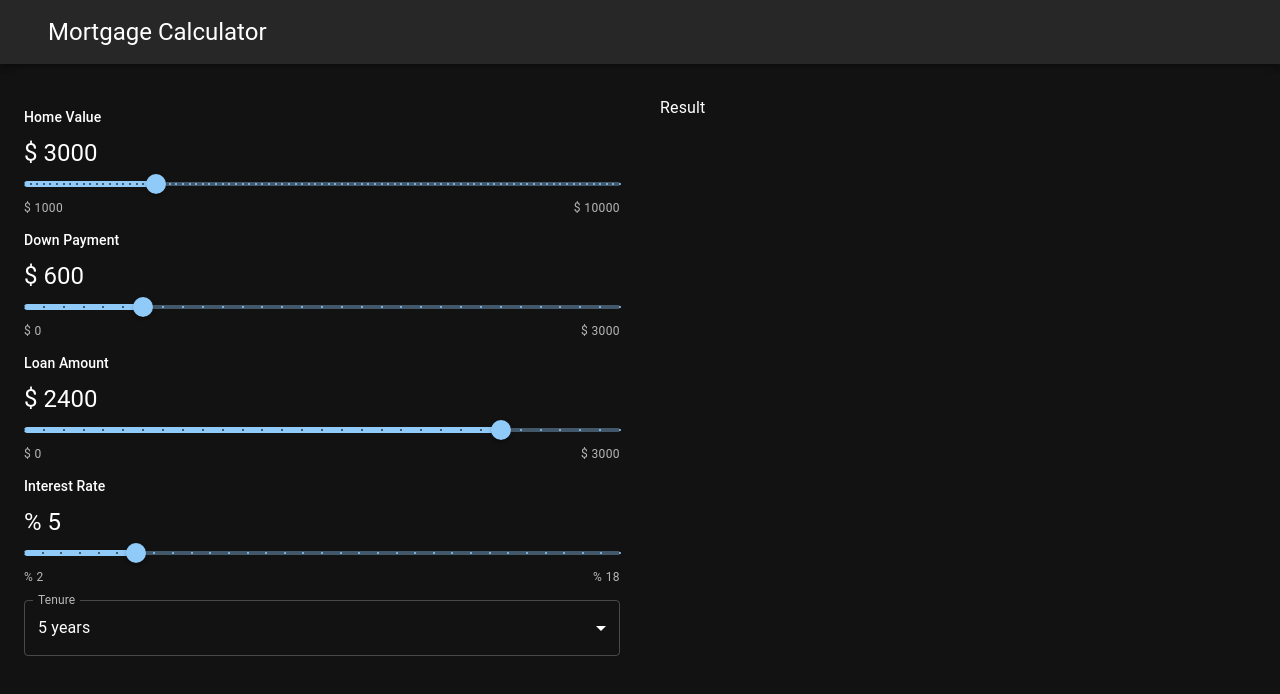
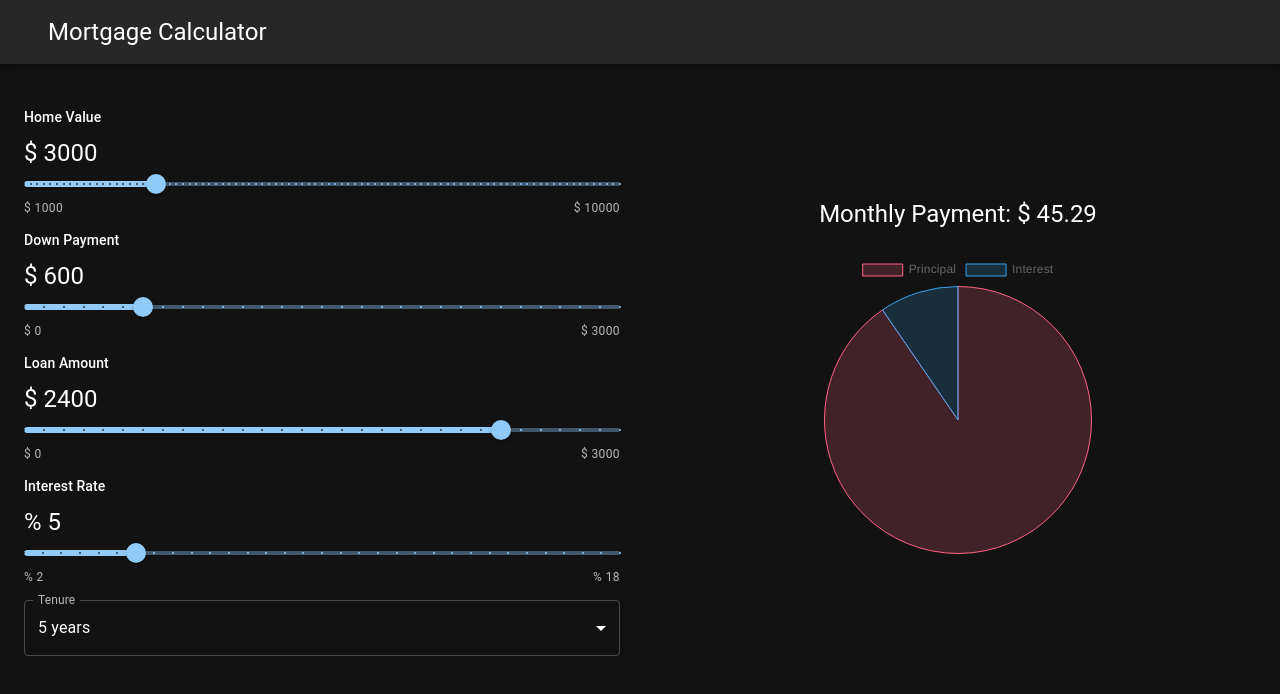
Before and after one commit to manankanodia/react-mortgage-calculator, a React (Create React App) app: page / in a window 1280 px wide. Shown: the top 694 px of the page. Built offline with nearby package versions, Linux system fonts and the light colour scheme.

Commit message:
Added the Result Pie Chart

```diff
--- a/package.json
+++ b/package.json
@@ -9,7 +9,9 @@
     "@testing-library/jest-dom": "^5.17.0",
     "@testing-library/react": "^13.4.0",
     "@testing-library/user-event": "^13.5.0",
+    "chart.js": "^4.3.2",
     "react": "^18.2.0",
+    "react-chartjs-2": "^5.2.0",
     "react-dom": "^18.2.0",
     "react-scripts": "5.0.1",
     "web-vitals": "^2.1.4"
--- a/src/App.js
+++ b/src/App.js
@@ -18,14 +18,14 @@
         <div className="App">
             <Navbar/>
             <Container maxWidth={'xl'} sx={{marginTop: 4}}>
-                <Grid container spacing={5}>
+                <Grid container spacing={5} alignItems='center'>
                     <Grid item xs={12} md={6}>
                         <SliderSelect data={data} setData={setData}/>
                         <TenureSelect data={data} setData={setData}/>
 
                     </Grid>
                     <Grid item xs={12} md={6}>
-                        <Result/>
+                        <Result data={data}/>
                     </Grid>
                 </Grid>
             </Container>
--- a/src/components/Result.js
+++ b/src/components/Result.js
@@ -1,8 +1,52 @@
 import React from "react";
+import {Stack} from "@mui/material";
+import Typography from "@mui/material/Typography";
+import { Chart as ChartJS, ArcElement, Tooltip, Legend } from 'chart.js';
+import {Pie} from "react-chartjs-2";
+ChartJS.register(ArcElement, Tooltip, Legend);
 
-const Result = () => {
+const Result = ({data}) => {
+
+    const {homeValue, downPayment, loanAmount, loanTerm, interestRate} = data
+
+    const totalLoanMonths = loanTerm * 12
+    const interestPerMonth = interestRate /100/12;
+
+    const monthlyPayment = (loanAmount * interestPerMonth * (1+interestPerMonth) ** totalLoanMonths)/((1+interestPerMonth)**totalLoanMonths-1)
+
+    const totalInterestGenerated = monthlyPayment * totalLoanMonths - loanAmount
+
+    const piChartData = {
+        labels: ['Principal', 'Interest'],
+        datasets: [
+            {
+                label: 'Ratio of Principal and Interest',
+                data: [homeValue, totalInterestGenerated],
+                backgroundColor: [
+                    'rgba(255, 99, 132, 0.2)',
+                    'rgba(54, 162, 235, 0.2)',
+                ],
+                borderColor: [
+                    'rgba(255, 99, 132, 1)',
+                    'rgba(54, 162, 235, 1)',
+                ],
+                borderWidth: 1,
+            },
+        ],
+    };
+
     return (
-        <div>Result</div>
+        <Stack gap={3}>
+            <Typography textAlign='center' variant='h5'>
+                Monthly Payment: $ {monthlyPayment.toFixed(2)}
+            </Typography>
+            <Stack direction='row' justifyContent='center'>
+                <div>
+                    {/*<Pie data={piChartData}/>*/}
+                    {<Pie data={piChartData}/>}
+                </div>
+            </Stack>
+        </Stack>
     )
 }
 
--- a/src/index.js
+++ b/src/index.js
@@ -2,7 +2,7 @@
 import ReactDOM from 'react-dom/client';
 import App from './App';
 import reportWebVitals from './reportWebVitals';
-import {ThemeProvider, createTheme} from '@mui/material/styles';
+import {ThemeProvider} from '@mui/material/styles';
 import CssBaseline from '@mui/material/CssBaseline';
 import {theme} from "./theme";
 
```
Also changed, not shown: 1 other file (tests, documents, lock files or other folders).
